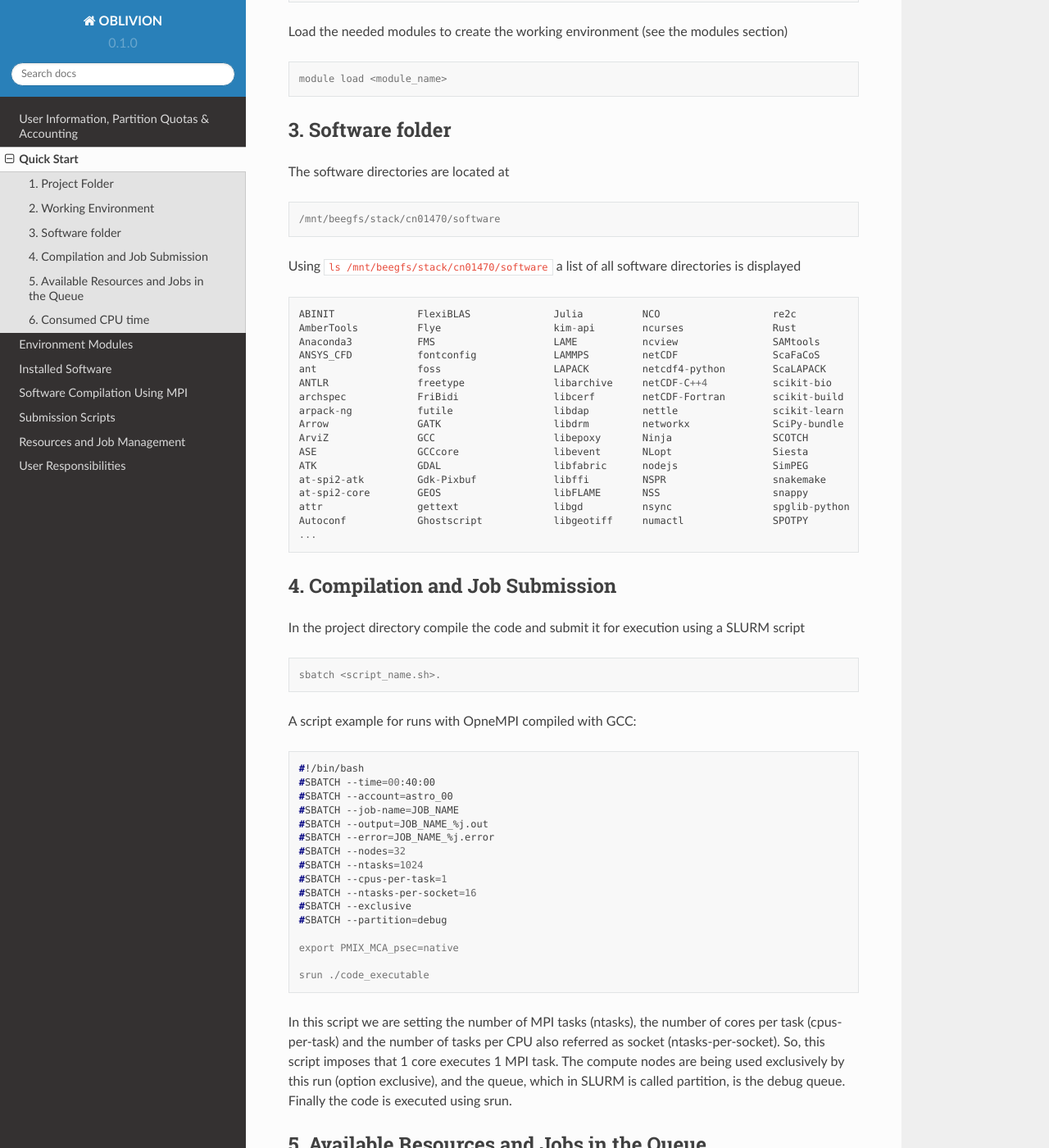
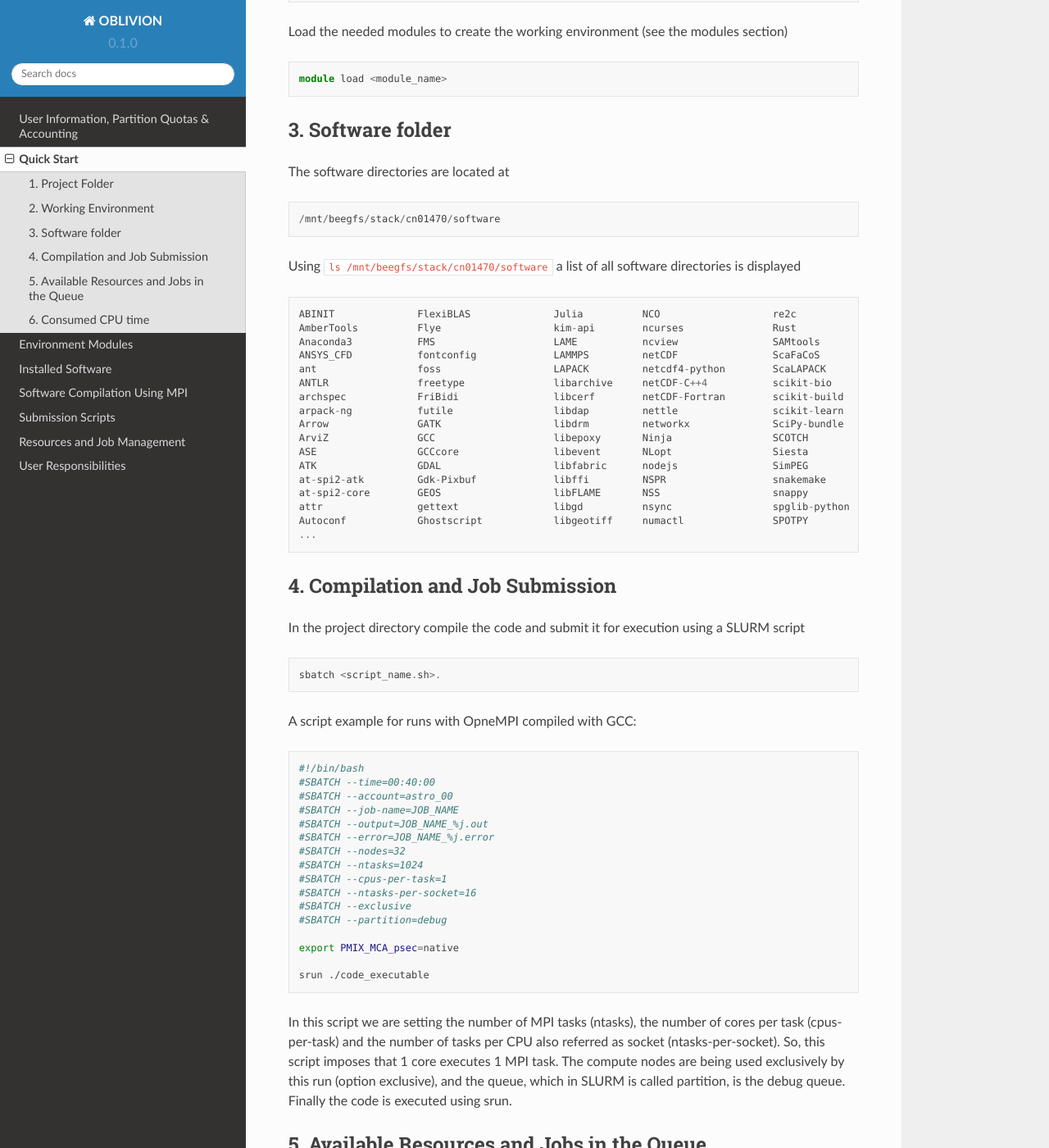
Before and after one commit to mavillez/Oblivion, a Sphinx documentation site: the page built from docs/source/quick_start.rst, in a window 1280 px wide and 1400 px high, scrolled down 522 px. Shown: the whole window at 82% size. Built offline with Sphinx 7.4.7 and the Read the Docs theme 2.0.0, drawn with Linux system fonts in a browser that asks for light colours; some of the changed text lies outside the part shown.

Commit message:
Update quick_start.rst

```diff
--- a/docs/source/quick_start.rst
+++ b/docs/source/quick_start.rst
@@ -6,7 +6,7 @@ Quick Start
 
 After logged in the user finds himself in his home directory. Change to the project directory
 
-.. code-block:: console
+.. code-block:: julia
 
   cd /mnt/beegfs/projects/PROJECT_ID/USER_NAME
 
@@ -17,13 +17,13 @@ where PROJECT_ID is the project folder and USER_NAME is the user's username.
 
 Check the available modules in the machine by using
 
-.. code-block:: console
+.. code-block:: julia
 
   module av
 
 Load the needed modules to create the working environment (:ref:`see the modules section<Environment Modules>`)
 
-.. code-block:: console
+.. code-block:: julia
 
     module load <module_name>
 
@@ -32,7 +32,7 @@ Load the needed modules to create the working environment (:ref:`see the modules
 
 The software directories are located at
 
-.. code-block:: console
+.. code-block:: julia
 
     /mnt/beegfs/stack/cn01470/software
 
@@ -64,13 +64,13 @@ Using ``ls /mnt/beegfs/stack/cn01470/software`` a list of all software directori
 
 In the project directory compile the code and submit it for execution using a SLURM script
 
-.. code-block:: console
+.. code-block:: julia
 
   sbatch <script_name.sh>.
 
 A script example for runs with OpneMPI compiled with GCC:
 
-.. code-block:: console
+.. code-block:: bash
 
   #!/bin/bash
   #SBATCH --time=00:40:00
```
